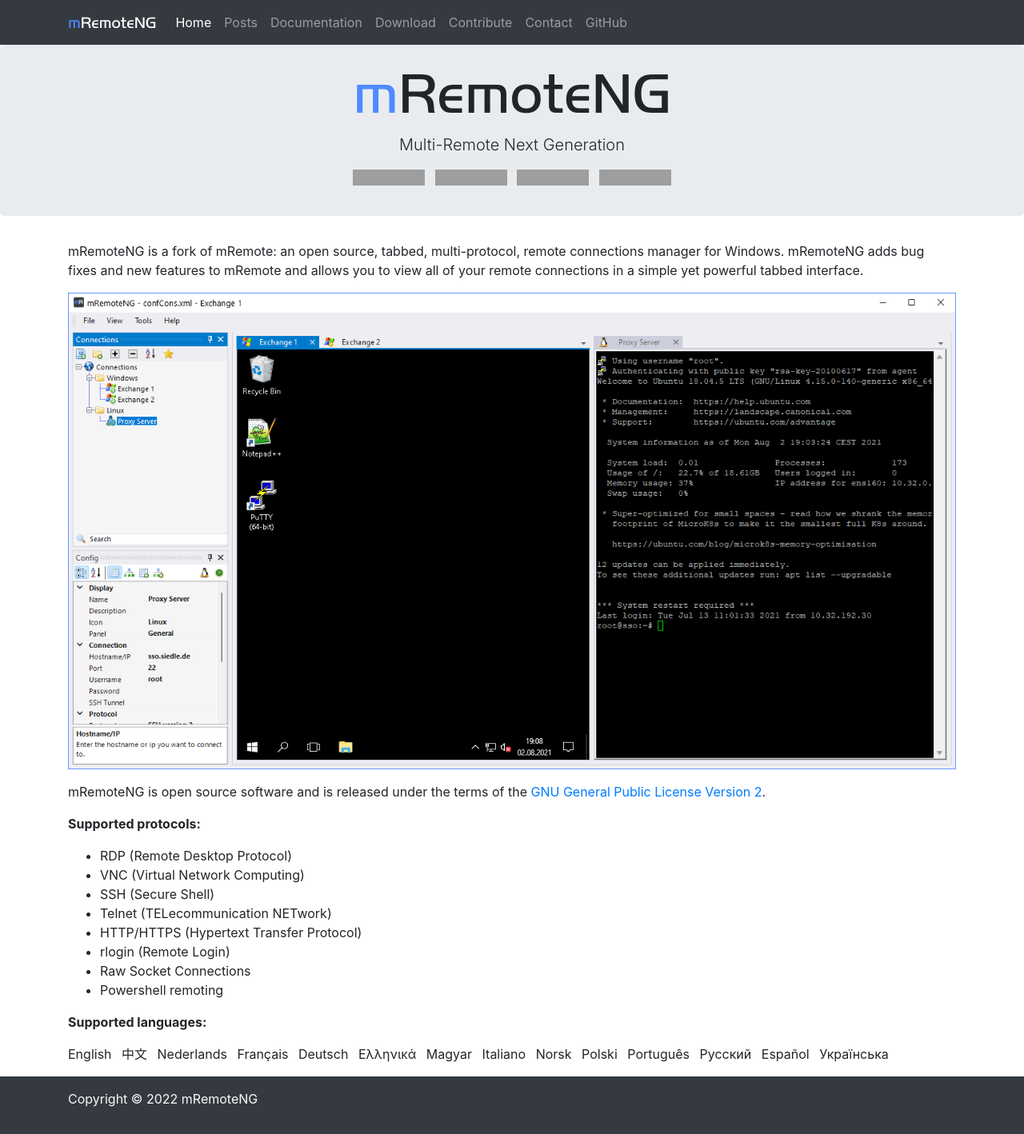
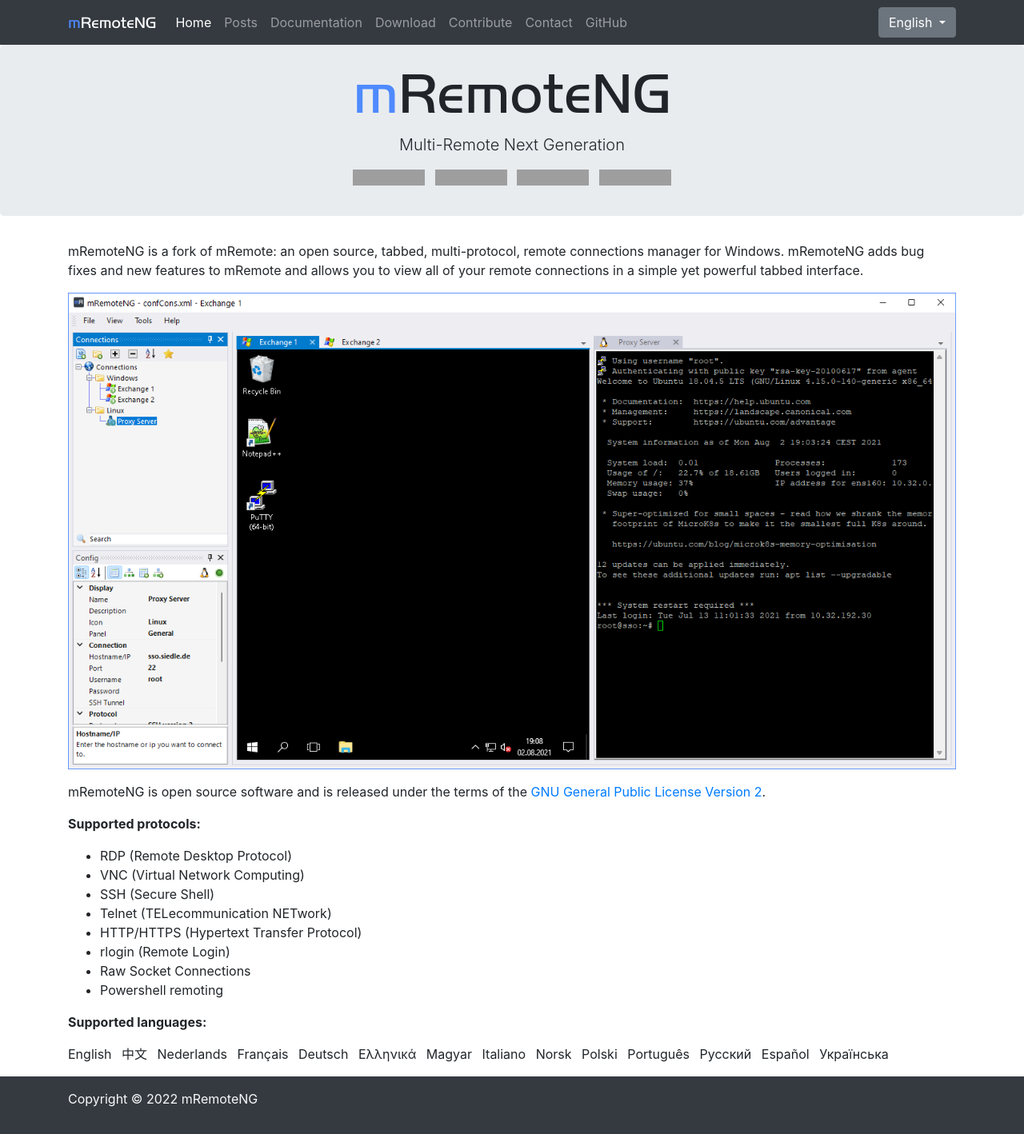
Before and after one commit to mRemoteNG/mRemoteNG.github.io, a Jekyll site: the page built from index.md, in a window 1280 px wide. Shown: the whole page at 80% size. Built offline with Jekyll 4.4.1, drawn with Linux system fonts in a browser that asks for light colours; grey boxes are pictures that could not be loaded.

Commit message:
add lang switch

```diff
--- a/_includes/header.html
+++ b/_includes/header.html
@@ -30,6 +30,16 @@
 					</li>
 				</ul>
 			</div>
+			<div class="dropdown language">
+				<button class="btn btn-secondary dropdown-toggle" type="button" id="dropdownMenuButton" data-toggle="dropdown" aria-haspopup="true" aria-expanded="false">
+					<span class="flag-icon flag-icon-us"></span> English
+				</button>
+				<div class="dropdown-menu dropdown-menu-right text-right language">
+					<a class="dropdown-item" href="#fr"><span class="flag-icon flag-icon-fr"> </span> French</a>
+					<a class="dropdown-item" href="#it"><span class="flag-icon flag-icon-it"> </span> Italian</a>
+					<a class="dropdown-item" href="#ru"><span class="flag-icon flag-icon-ru"> </span> Russian</a>
+				</div>
+			</div>
 		</div>
 	</nav>
 </header>
```
